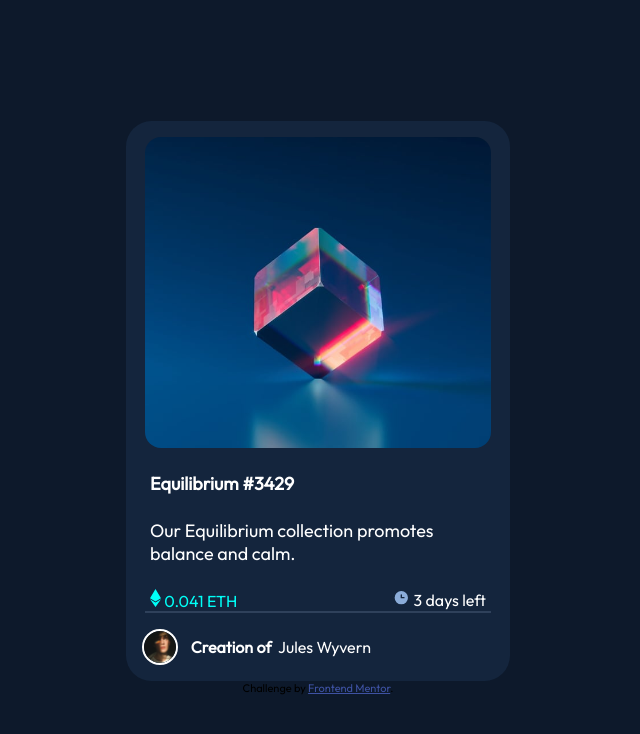
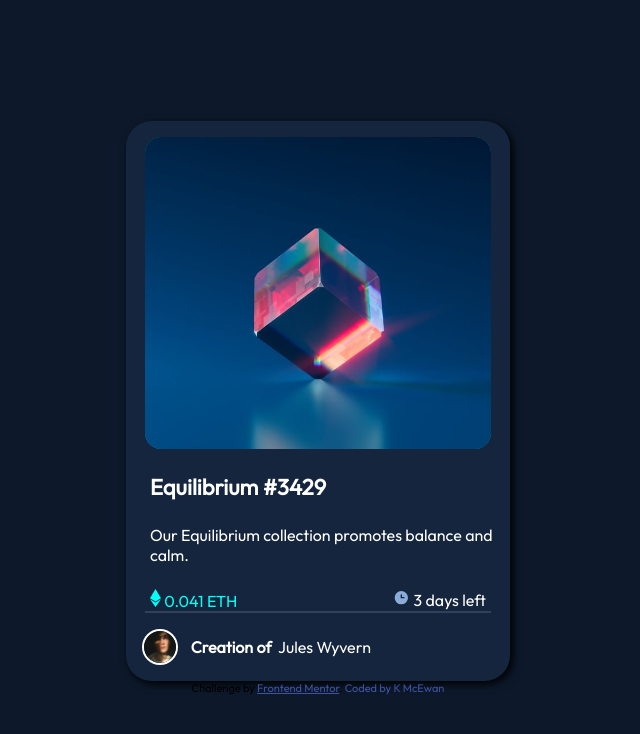
Before and after one commit to KMcEwan/challenge1-NFT-card, a plain HTML site: page index.html in a window 1280 px wide. Shown: the whole page, without its empty margins (330-970 px from the left). Drawn offline with Linux system fonts and the light colour scheme.

Commit message:
image hover changed, text sizes changes

```diff
--- a/index.css
+++ b/index.css
@@ -31,31 +31,47 @@ body
     flex-direction: column;
     align-items: flex-start;
     padding: 0%;
+    box-shadow: 3px 3px 10px black;
 }
-
-#main-image
+#card-main-image
 {
     width: 90%;
     height: 90%;
-    background-image: url("images/image-equilibrium.jpg");
+    background-color: rgba(0, 255, 247, 0.5);
     background-size: cover;
     background-position: center;
     background-repeat: no-repeat;
     border-radius: 2vh;
     margin-top: 1em;
     align-self: center;
+    opacity: 1;
+}
+#main-image
+{
+    width: 100%;
+    height: 100%;
+    background-image: url("images/image-equilibrium.jpg");
+    background-size: cover;
+    background-position: center;
+    background-repeat: no-repeat;
+    border-radius: 2vh;
+    margin-top: 0em;
+    align-self: center;
+    opacity: 1;
 }
 
 #main-image:hover
 {
     filter:blur(5px);
+    background-color: rgba(0, 255, 247, 0.5);
+    opacity: 0.8;
 }
 
 #card-text-title
 {
     color: white;
     font-weight: 600;
-    font-size: 18px;
+    font-size: 22px;
     width: 90%;
     padding-left: 3vh;
     padding-top: 3vh;
@@ -69,7 +85,7 @@ body
 #card-text-info
 {
     color: white;
-    font-size: 18px;
+    font-size: 16px;
     font-weight: 300;
     width: 90%;
     margin-top: 3vh;
--- a/index.html
+++ b/index.html
@@ -21,8 +21,9 @@
 
   <div id ="flex-container">
       <div id ="card">
-
-         <div id="main-image"></div>
+        <div id="card-main-image">
+          <div id="main-image" alt="image"></div>
+        </div>
             <div id="card-text-title">
               Equilibrium #3429
             </div>
@@ -46,7 +47,7 @@
 
         <div id="line-bar"></div>
         <div id="creator-info">
-          <img id="creator-image" src="images/image-avatar.png">
+          <img id="creator-image" src="images/image-avatar.png" alt="Profile picture of the creator">
           <div id="creator-name"> <b>Creation of</b> </div>    <div id="creators-name"> Jules Wyvern</div>
         </div>
       </div>
@@ -54,7 +55,7 @@
 
     <div class="attribution">
       Challenge by <a href="https://www.frontendmentor.io?ref=challenge" target="_blank">Frontend Mentor</a>.
-
+      <a>Coded by K McEwan</a>
   </div>
 </div>
 </body>
```
